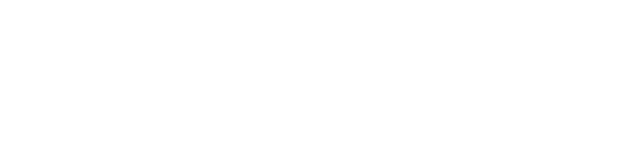
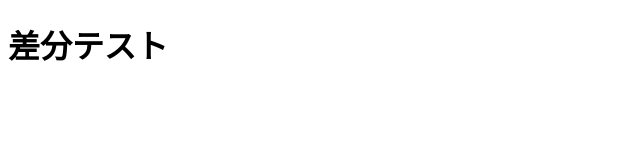
Before and after one commit to tsurumiyoshihiro/pullTest, a plain HTML site: page index.html in a window 1280 px wide. Shown: the whole page, without its empty margins (0-640 px from the left). Drawn offline with Linux system fonts and the light colour scheme.

Commit message:
Modified index.html

```diff
--- a/index.html
+++ b/index.html
@@ -5,6 +5,6 @@
         <title>Document</title>
     </head>
     <body>
-
+        <h1>差分テスト</h1>
     </body>
 </html>
```
